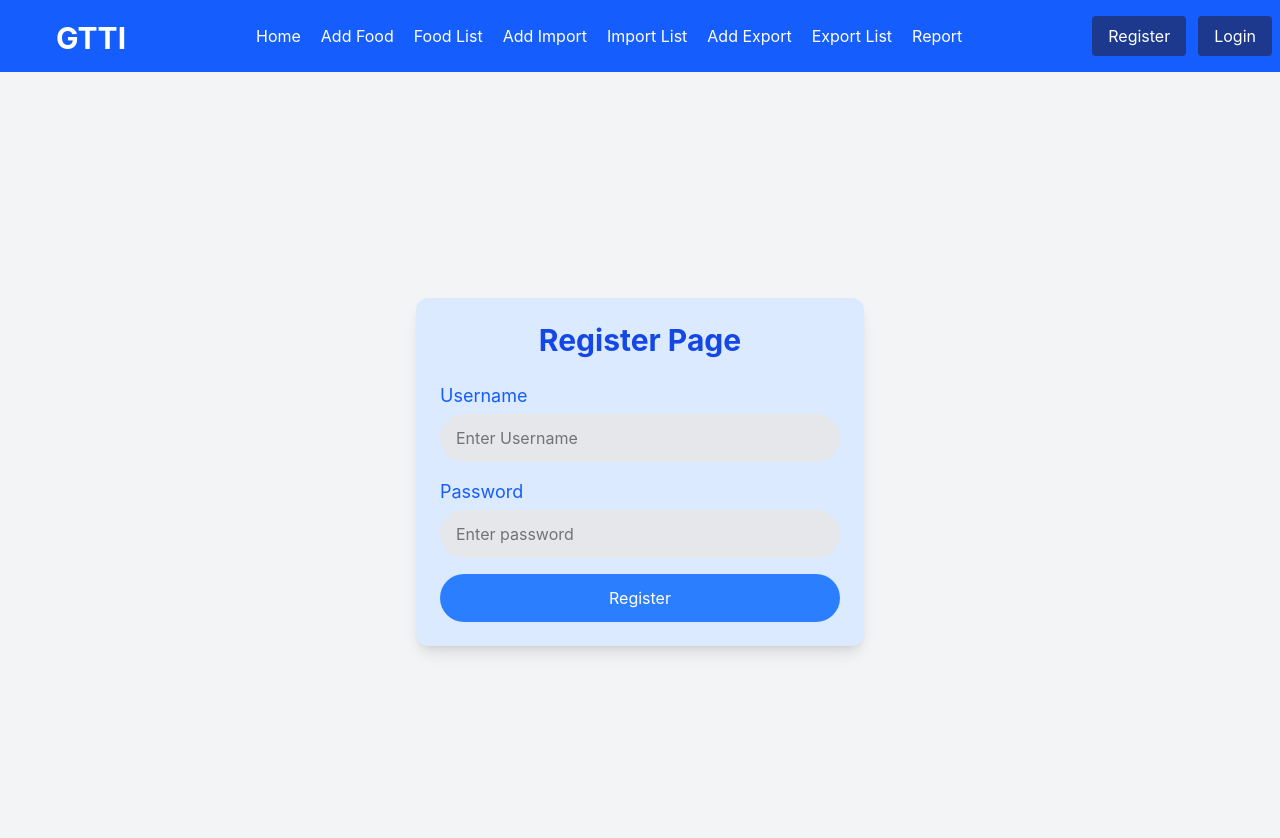
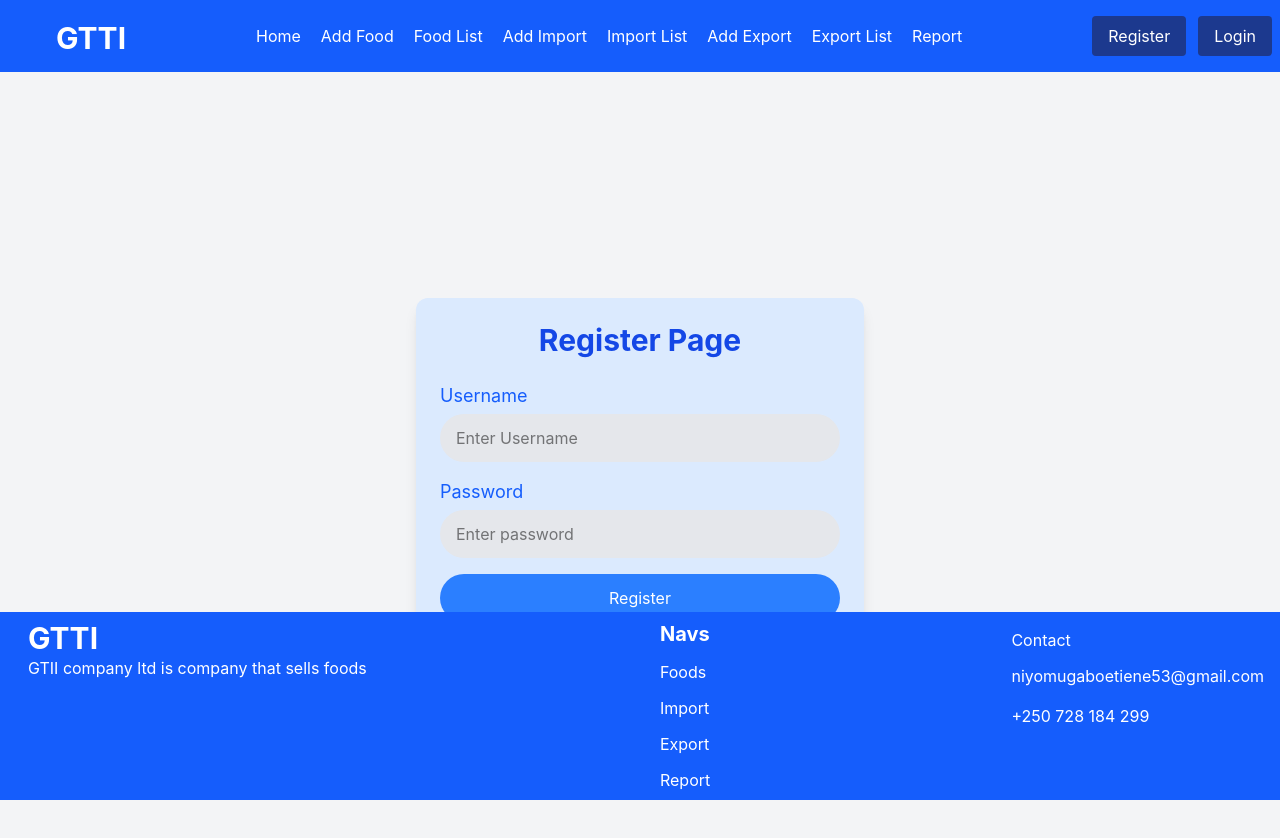
Before and after one commit to niyomugaboetiene/GTTI-COMPANY-Ltd, a React app in the folder frontend/: page /register in a window 1280 px wide. Shown: the top 838 px of the page. Built offline with nearby package versions, Linux system fonts and the light colour scheme; the HTML template or start-up script is replaced by a standard one.

Commit message:
Commit of frontend (footer)

```diff
--- a/frontend/src/App.jsx
+++ b/frontend/src/App.jsx
@@ -83,10 +83,8 @@ function App() {
           <Route path="/login" element={<Login />}/>
           <Route path="/register" element={<Register />}/>
 
-          <Route path="/footer" element={<Footer /> }/>
-
         </Routes>
-
+<Footer />
       </div>
 
     </BrowserRouter>
--- a/frontend/src/pages/Footer.jsx
+++ b/frontend/src/pages/Footer.jsx
@@ -10,10 +10,10 @@ const Footer = () => {
                 </div>
                 <div className="grid space-y-3">
                     <h1 className="text-xl font-bold">Navs</h1>
-                    <Link className="hover:underline">Foods</Link>
-                    <Link className="hover:underline">Import</Link>
-                    <Link className="hover:underline">Export</Link>
-                    <Link className="hover:underline">Report</Link>
+                    <Link className="hover:underline" to={'/food-list'}>Foods</Link>
+                    <Link className="hover:underline" to={'/import-list'}>Import</Link>
+                    <Link className="hover:underline" to={'/export-list'}>Export</Link>
+                    <Link className="hover:underline" to={'/report'}>Report</Link>
                 </div>
 
                 <div className="p-2">
```
